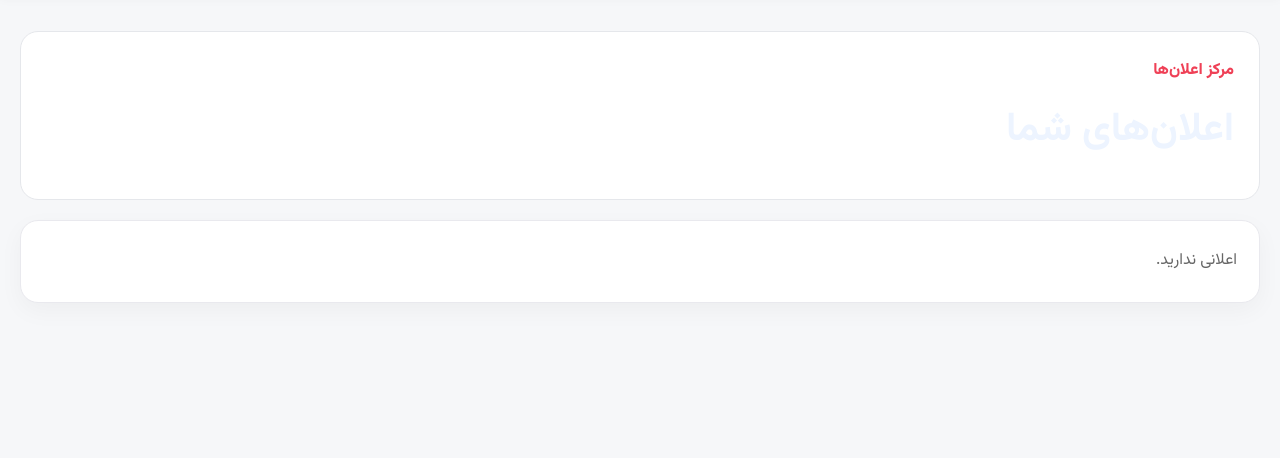
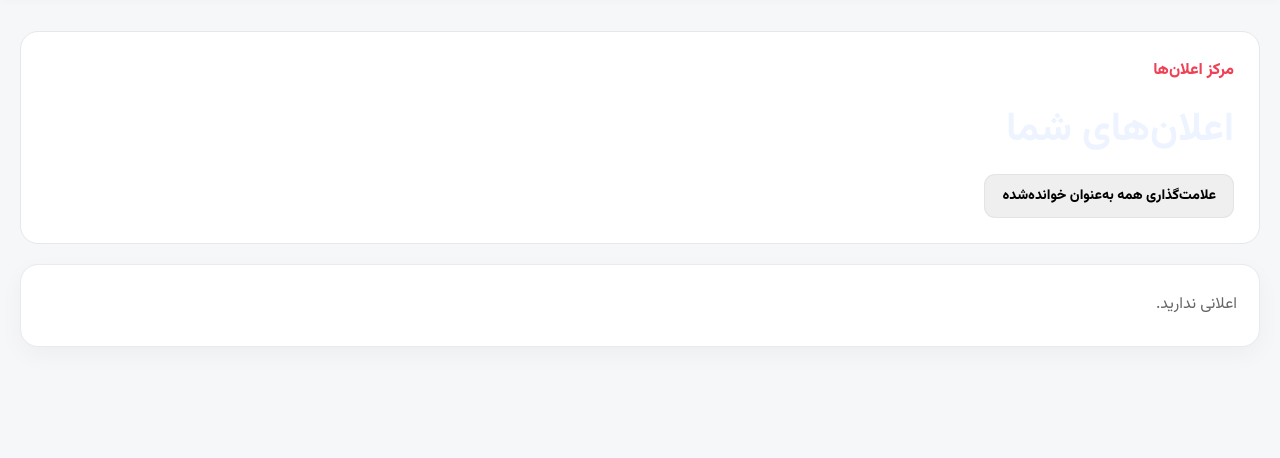
Before and after one commit to amirhoseinmo8imi-hash/kharidino, a Flask app: page /notifications in a window 1280 px wide. Shown: the part 294-752 px from the top of the page. Run offline with Flask 3, Linux system fonts and the light colour scheme; the visitor is signed in with stand-in values (Sample User, id 1).

Commit message:
feat: add notification read controls

```diff
--- a/templates/notifications.html
+++ b/templates/notifications.html
@@ -1,4 +1,4 @@
 {% extends "base.html" %}
 {% block title %}اعلان‌ها | {{ site_name }}{% endblock %}
 {% block extra_css %}<link rel="stylesheet" href="{{ url_for('static', filename='css/kharidino-marketplace.css', v='1') }}">{% endblock %}
-{% block content %}<div class="market-page container"><section class="market-hero compact"><span>مرکز اعلان‌ها</span><h1>اعلان‌های شما</h1></section><div class="market-card notification-list">{% for n in notifications %}<article><i class="fa-solid {% if n.kind=='order' %}fa-box{% elif n.kind=='finance' %}fa-wallet{% else %}fa-bell{% endif %}"></i><div><strong>{{ n.title }}</strong><p>{{ n.body }}</p><small>{{ n.created_at or '' }}</small></div></article>{% else %}<p>اعلانی ندارید.</p>{% endfor %}</div></div>{% endblock %}
+{% block content %}<div class="market-page container"><section class="market-hero compact"><span>مرکز اعلان‌ها</span><h1>اعلان‌های شما</h1><form method="post" action="{{ url_for('notifications_read_all') }}"><input type="hidden" name="csrf_token" value="{{ csrf_token() }}"><button class="btn" type="submit">علامت‌گذاری همه به‌عنوان خوانده‌شده</button></form></section><div class="market-card notification-list">{% for n in notifications %}<article class="{% if not n.is_read %}unread{% endif %}"><i class="fa-solid {% if n.kind=='order' %}fa-box{% elif n.kind=='finance' %}fa-wallet{% else %}fa-bell{% endif %}"></i><div><strong>{{ n.title }}</strong><p>{{ n.body }}</p><small>{{ n.created_at or '' }}</small>{% if not n.is_read %}<form method="post" action="{{ url_for('notification_read', notification_id=n.id) }}"><input type="hidden" name="csrf_token" value="{{ csrf_token() }}"><button class="btn btn-sm" type="submit">خوانده شد</button></form>{% endif %}</div></article>{% else %}<p>اعلانی ندارید.</p>{% endfor %}</div></div>{% endblock %}
```
